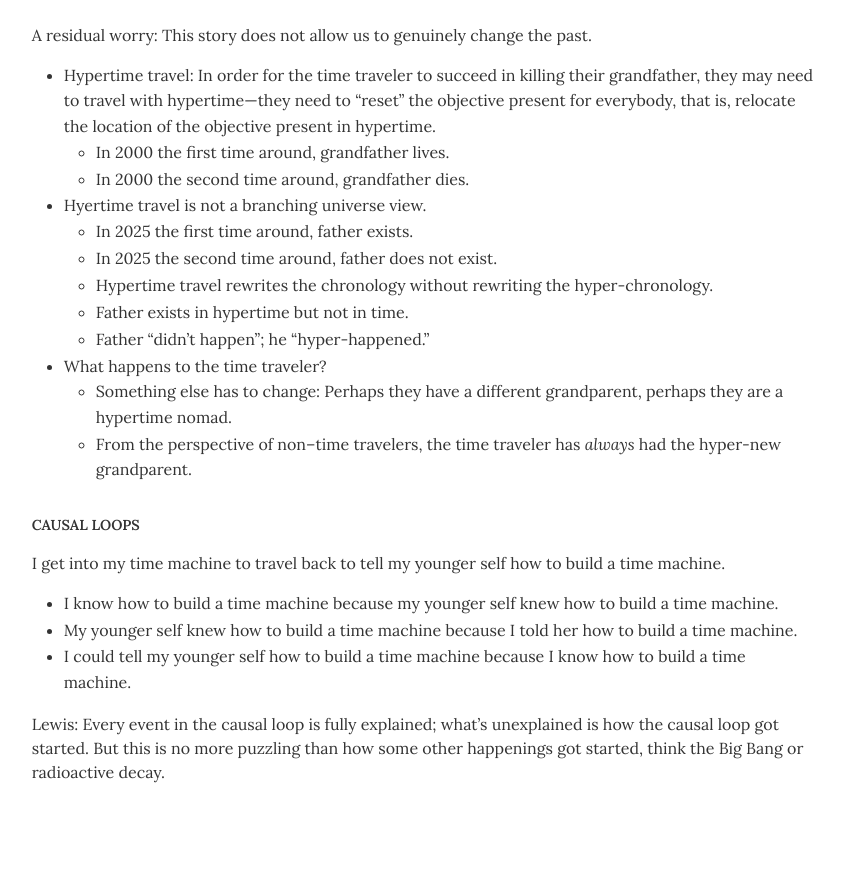
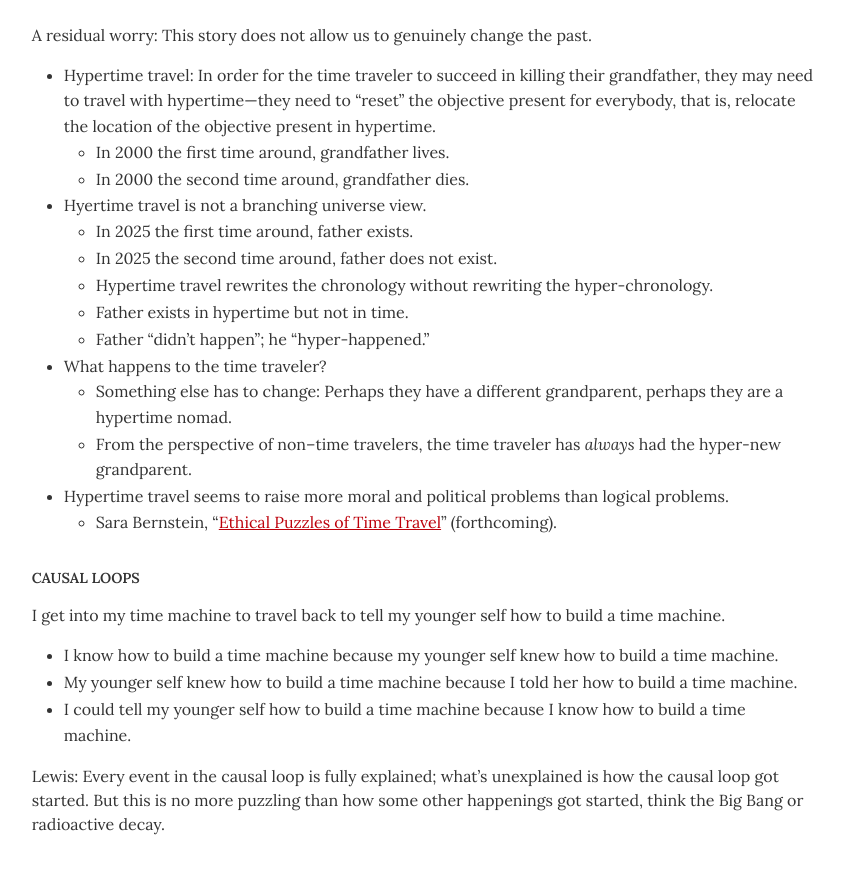
Before and after one commit to dingherself/intro, a Jekyll site: the page built from handouts/_posts/2025-10-22-lewis.md, in a window 1280 px wide and 900 px high, scrolled down 1980 px. Shown: the top 874 px of the window, without its empty margins (216-1059 px from the left). Built offline with Jekyll 4.4.1, drawn with Linux system fonts in a browser that asks for light colours; before the commit the page ends 2828 px from its top, so only the background shows below that.

Commit message:
Update 2025-10-22-lewis.md

```diff
--- a/handouts/_posts/2025-10-22-lewis.md
+++ b/handouts/_posts/2025-10-22-lewis.md
@@ -83,6 +83,8 @@ A residual worry: This story does not allow us to genuinely change the past.
 - What happens to the time traveler?
   - Something else has to change: Perhaps they have a different grandparent, perhaps they are a hypertime nomad.
   - From the perspective of non–time travelers, the time traveler has *always* had the hyper-new grandparent.
+- Hypertime travel seems to raise more moral and political problems than logical problems.
+  - Sara Bernstein, “[Ethical Puzzles of Time Travel](https://sarajbernstein.github.io/sjb/EPTT_June19.pdf)” (forthcoming).
 
 ## Causal loops
 
```
